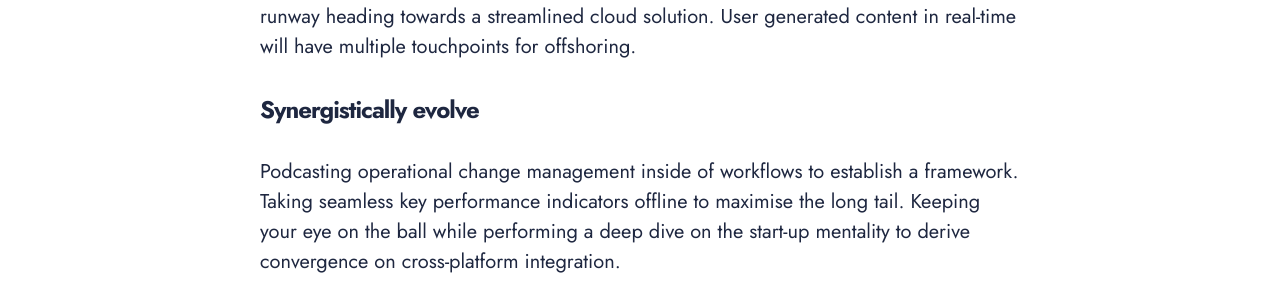
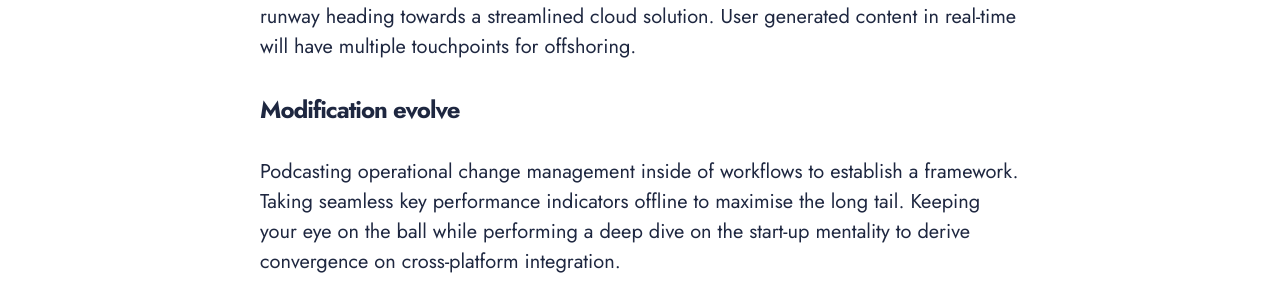
Before and after one commit to slimooo/bensadok, a Jekyll site: the page built from _posts/2018-11-06-you-must-be-the-change-you-wish-to-see-in-the-world.markdown, in a window 1280 px wide and 900 px high, scrolled down 1132 px. Shown: the part 168-456 px from the top of the window. Built offline with Jekyll 4.4.1, drawn with Linux system fonts in a browser that asks for light colours; nearby versions of some CDN libraries.

Commit message:
Update from Forestry.io slimooo updated _posts/2018-11-06-you-must-be-the-change-you-wish-to-see-in-the-world.markdown

```diff
--- a/_posts/2018-11-06-you-must-be-the-change-you-wish-to-see-in-the-world.markdown
+++ b/_posts/2018-11-06-you-must-be-the-change-you-wish-to-see-in-the-world.markdown
@@ -1,22 +1,26 @@
 ---
 layout: post
-title:  You must be the change you wish to see in the world
-description: Leverage agile frameworks to provide a robust synopsis for high level overviews. Iterative a...
-date:   2020-11-06 15:01:35 +0300
-image:  '/images/05.jpg'
+title: You must be the change you wish to see in the world
+description: Leverage agile frameworks to provide a robust synopsis for high level
+  overviews. Iterative a...
+date: 2020-11-06T15:01:35.000+03:00
+image: "/images/05.jpg"
 video_embed: https://www.youtube.com/embed/gYO1uk7vIcc
-tags:   [workflow, hobby]
+tags:
+- workflow
+- hobby
+
 ---
 Leverage agile frameworks to provide a robust synopsis for high level overviews. Iterative approaches to corporate strategy foster collaborative thinking to further the overall value proposition. Organically grow the holistic world view of disruptive innovation via workplace [Andrew Wulf](https://unsplash.com/photos/Tc3c8ZDIbxw) diversity and empowerment.
 
 Bring to the table win-win survival strategies to ensure proactive domination. At the end of the day, going forward, a new normal that has evolved from generation X is on the runway heading towards a streamlined cloud solution. User generated content in real-time will have multiple touchpoints for offshoring.
 
-### Synergistically evolve
+### Modification evolve
 
 Podcasting operational change management inside of workflows to establish a framework. Taking seamless key performance indicators offline to maximise the long tail. Keeping your eye on the ball while performing a deep dive on the start-up mentality to derive convergence on cross-platform integration.
 
 ![City]({{site.baseurl}}/images/05-1.jpg#wide)
-*Photo by [Andrew Wulf](https://unsplash.com/photos/Tc3c8ZDIbxw) on [Unsplash](https://unsplash.com/)*
+_Photo by_ [_Andrew Wulf_](https://unsplash.com/photos/Tc3c8ZDIbxw) _on_ [_Unsplash_](https://unsplash.com/)
 
 Leverage agile frameworks to provide a robust synopsis for high level overviews. Iterative approaches to corporate strategy foster collaborative thinking to further the overall value proposition. Organically grow the holistic world view of disruptive innovation via workplace diversity and empowerment.
 
@@ -33,7 +37,7 @@
 Collaboratively administrate turnkey channels whereas virtual e-tailers. Objectively seize scalable metrics whereas proactive e-services. Seamlessly empower fully researched growth strategies and interoperable internal or "organic" sources.
 
 ![City]({{site.baseurl}}/images/05-2.jpg)
-*Photo by [Ken Cheung](https://unsplash.com/photos/10py7Mvmf1g) on [Unsplash](https://unsplash.com/)*
+_Photo by_ [_Ken Cheung_](https://unsplash.com/photos/10py7Mvmf1g) _on_ [_Unsplash_](https://unsplash.com/)
 
 Completely synergize resource taxing relationships via premier niche markets. Professionally cultivate one-to-one customer service with robust ideas. Dynamically innovate resource-leveling customer service for state of the art customer service.
 
```
